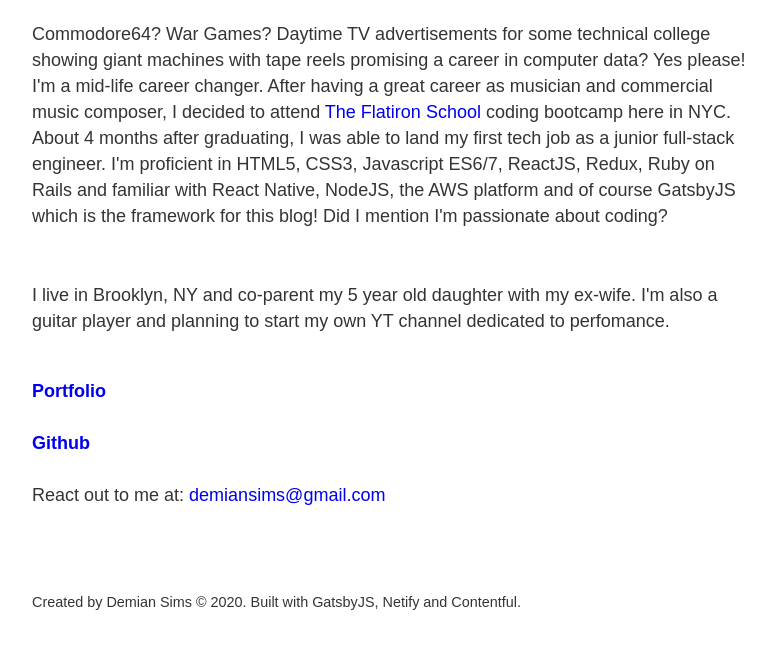
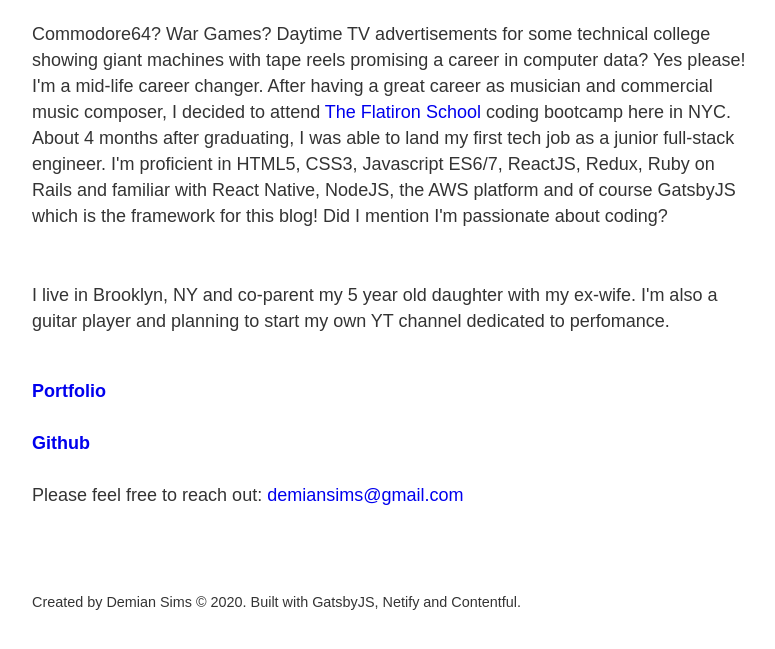
Before and after one commit to dsound-zz/50AndFullStack, a Gatsby site: page /about in a window 1280 px wide. Shown: the part 627-1276 px from the top of the page, without its empty margins (251-1026 px from the left). Built offline with nearby package versions, Linux system fonts and the light colour scheme; Gatsby itself is replaced by a stand-in of ours.

Commit message:
spelling error

```diff
--- a/src/pages/about.js
+++ b/src/pages/about.js
@@ -38,7 +38,7 @@ const About = () => {
       </p>
 
       <p>
-        React out to me at:{" "}
+        Please feel free to reach out:{" "}
         <a href="mailto: demiansims@gmail.com" target="_blank" rel="noreferrer">
           demiansims@gmail.com
         </a>
```
